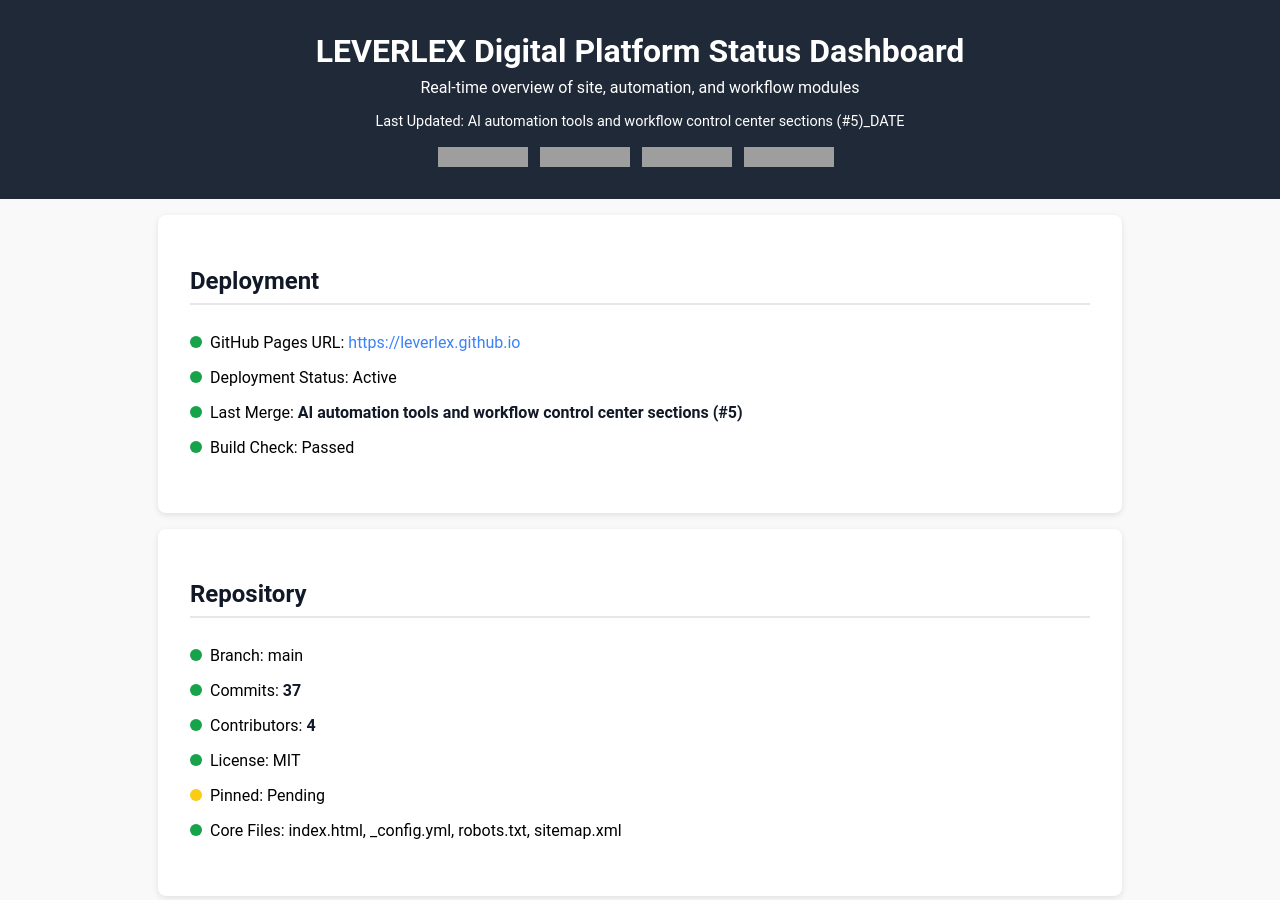
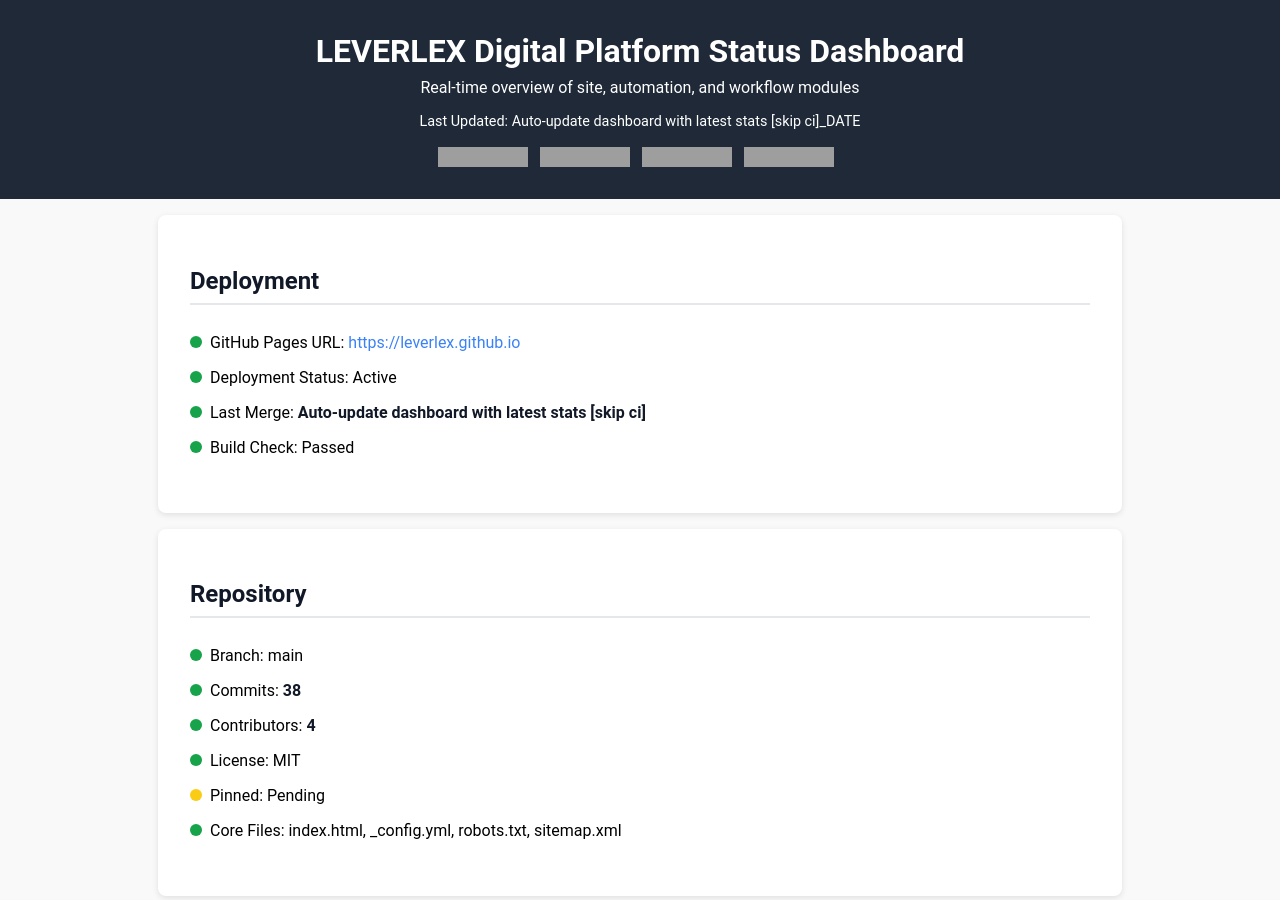
Before and after one commit to LEVERLEX/leverlex.github.io, a Jekyll site: the page dashboard.html, which Jekyll copies as it is, in a window 1280 px wide and 900 px high. Built offline with Jekyll 4.4.1, drawn with Linux system fonts in a browser that asks for light colours; grey boxes are pictures that could not be loaded.

Commit message:
Auto-update dashboard with latest stats [skip ci]

```diff
--- a/dashboard.html
+++ b/dashboard.html
@@ -28,7 +28,7 @@
 <header>
   <h1>LEVERLEX Digital Platform Status Dashboard</h1>
   <p>Real-time overview of site, automation, and workflow modules</p>
-  <p style="font-size: 0.9rem; margin-top: 0.5rem;">Last Updated: AI automation tools and workflow control center sections (#5)_DATE</p>
+  <p style="font-size: 0.9rem; margin-top: 0.5rem;">Last Updated: Auto-update dashboard with latest stats [skip ci]_DATE</p>
   <div class="workflow-badges">
     <img src="https://img.shields.io/badge/status-active-success" alt="Status Badge" class="badge">
     <img src="https://img.shields.io/badge/deployment-github--pages-blue" alt="Deployment Badge" class="badge">
@@ -42,7 +42,7 @@
   <ul>
     <li><span class="status green"></span>GitHub Pages URL: <a href="https://leverlex.github.io" target="_blank">https://leverlex.github.io</a></li>
     <li><span class="status green"></span>Deployment Status: Active</li>
-    <li><span class="status green"></span>Last Merge: <span class="stat-value">AI automation tools and workflow control center sections (#5)</span></li>
+    <li><span class="status green"></span>Last Merge: <span class="stat-value">Auto-update dashboard with latest stats [skip ci]</span></li>
     <li><span class="status green"></span>Build Check: Passed</li>
   </ul>
 </section>
@@ -51,7 +51,7 @@
   <h2>Repository</h2>
   <ul>
     <li><span class="status green"></span>Branch: main</li>
-    <li><span class="status green"></span>Commits: <span class="stat-value" id="commit-count">37</span></li>
+    <li><span class="status green"></span>Commits: <span class="stat-value" id="commit-count">38</span></li>
     <li><span class="status green"></span>Contributors: <span class="stat-value" id="contributor-count">4</span></li>
     <li><span class="status green"></span>License: MIT</li>
     <li><span class="status yellow"></span>Pinned: Pending</li>
```
